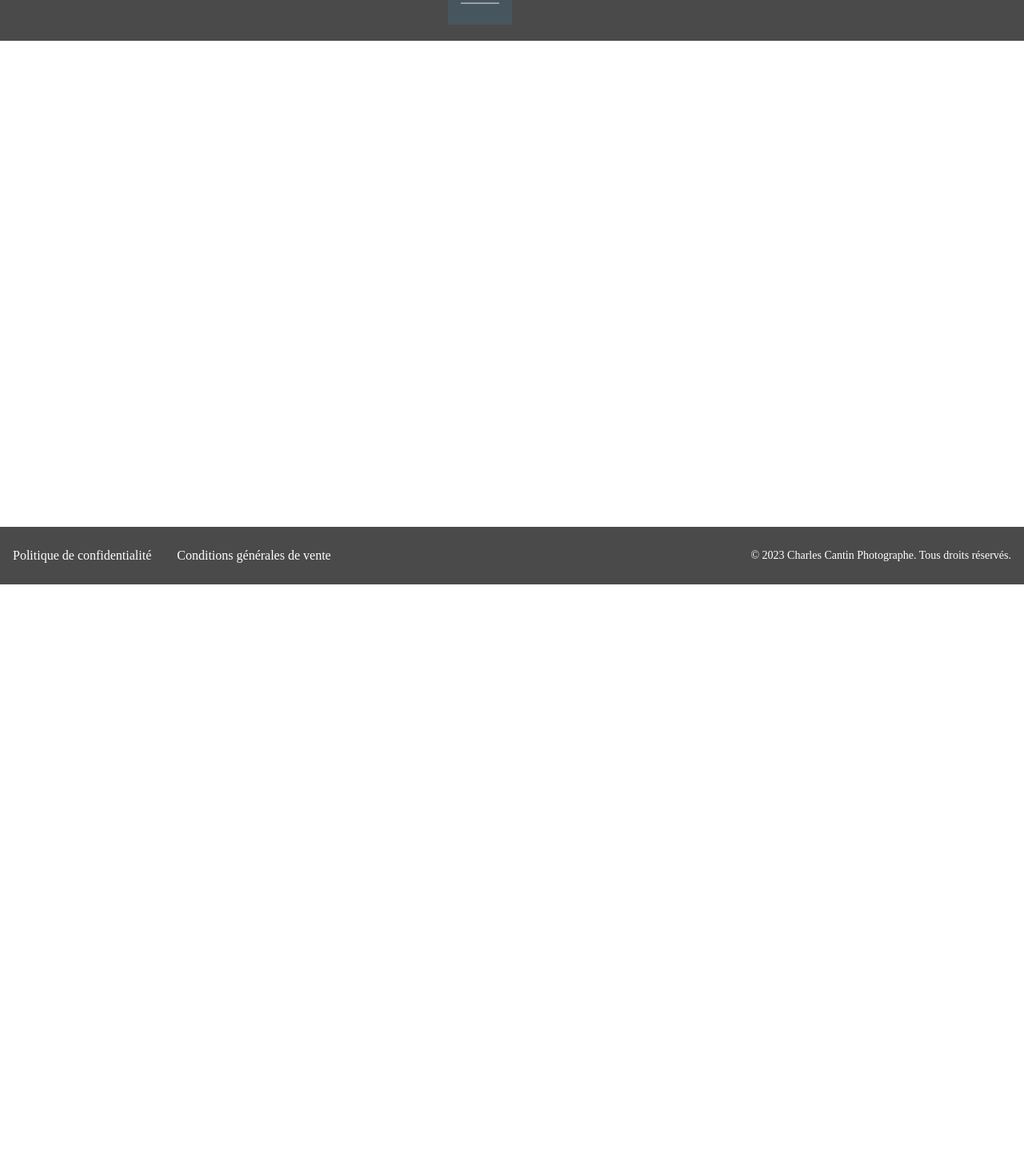
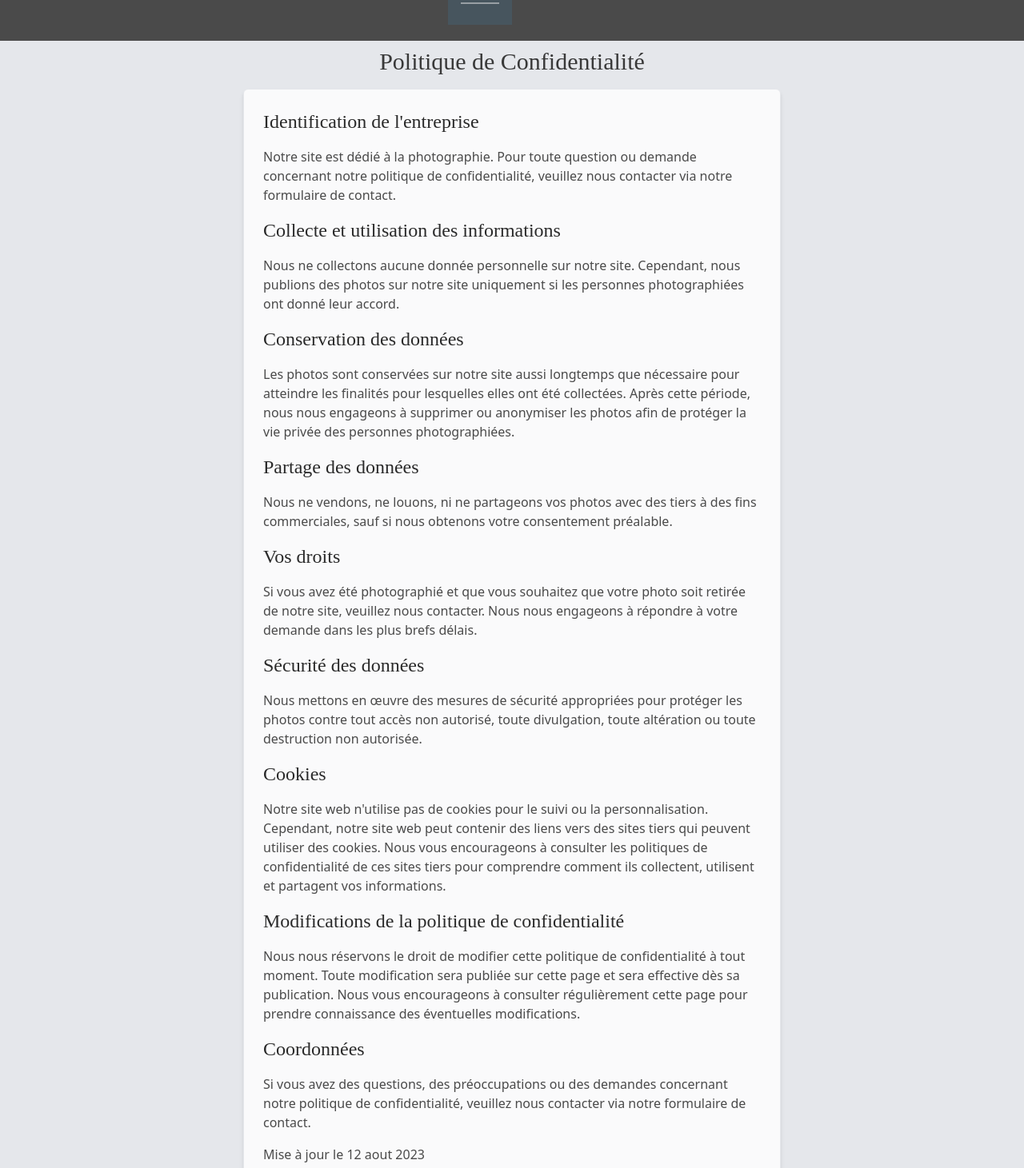
Before and after one commit to Ben0813/CharlesC, a React (Vite) app in the folder front/: page /privacy-policy in a window 1280 px wide. Shown: the part 69-1530 px from the top of the page at 80% size. Before the commit the page ends 800 px from the top, so only its background shows below. Built offline with nearby package versions, Linux system fonts and the light colour scheme; a web font is replaced by a local one.

Commit message:
add PrivacyPolicyPage  and TermsOfSalePage

```diff
--- a/front/src/App.jsx
+++ b/front/src/App.jsx
@@ -7,6 +7,8 @@ import HomePage from './components/views/HomePage';
 import ServicesPage from './components/views/ServicesPage';
 import ContactPage from './components/views/ContactPage';
 import GalleryPage from './components/views/GalleryPage';
+import PrivacyPolicyPage from './components/views/PrivacyPolicyPage';
+import TermsOfSalePage from './components/views/TermsOfSalePage';
 
 function App() {
   return (
@@ -18,6 +20,8 @@ function App() {
           <Route path="/services" element={<ServicesPage />} />
           <Route path="/contact" element={<ContactPage /> } />
           <Route path="/gallery" element={<GalleryPage />} />
+          <Route path="/privacy-policy" element={<PrivacyPolicyPage />} />
+          <Route path="/Terms-of-sale" element={<TermsOfSalePage />} />
         </Routes>
       </div>
       <Footer />
--- a/front/src/components/Footer.jsx
+++ b/front/src/components/Footer.jsx
@@ -11,7 +11,7 @@ const Footer = () => {
                     <Link to="/privacy-policy" className="hover:text-gray-400 text-center">
                         Politique de confidentialité
                     </Link>
-                    <Link to="/terms-of-service" className="hover:text-gray-400 text-center">
+                    <Link to="/terms-of-sale" className="hover:text-gray-400 text-center">
                         Conditions générales de vente
                     </Link>
                 </div>
--- a/front/src/components/views/GalleryPage.jsx
+++ b/front/src/components/views/GalleryPage.jsx
@@ -19,32 +19,34 @@ function GaleriePage() {
   return (
     <div className="bg-gray-200 min-h-screen pt-28">
       <div className="container mx-auto p-4">
-        <h1 className="text-3xl font-display mb-4 text-center text-gray-700">Galerie</h1>
-        <div className="mb-4">
+        <h1 className="text-3xl font-display mb-4 text-center text-gray-800">Galerie</h1>
+        <div className="mb-4 flex flex-wrap justify-center">
   {['Toutes', 'Mariage', 'Grossesse', 'Bebe', 'Famille', 'Bapteme', 'Couple', 'Portrait'].map(cat => (
     <button
       key={cat}
-              className={`mr-2 p-2 ${filter === cat ? 'bg-gray-200 text-white' : 'bg-gray-700'}`}
+      className={`mx-2 my-1 p-2 rounded ${filter === cat ? 'bg-gray-200 text-gray-900' : 'bg-gray-700 text-white'}`}
       onClick={() => setFilter(cat)}
     >
       {cat}
     </button>
   ))}
 </div>
+
         <div className="grid grid-cols-1 md:grid-cols-2 lg:grid-cols-3 gap-6">
           {photos.filter(photo => (filter === 'Toutes' || filter === '') ? true : photo.Categorie === filter).map((photo, index) => (
-            <div key={index} className="relative group">
+            <div key={index} className="p-6 bg-white bg-opacity-80 border rounded-md shadow-md hover:shadow-xl transition-shadow duration-300 max-w-md w-full relative group">
   {photo.Url &&
     <img
       src={photo.Url}
       alt={photo.Titre}
-                  className="w-full h-56 object-cover rounded-lg shadow-md bg-gray-700"
+      className="w-full h-56 object-cover rounded-lg mb-2"
     />
   }
-              <div className="absolute inset-0 bg-black bg-opacity-50 flex items-center justify-center rounded-lg group-hover:opacity-100 opacity-0 transition-opacity duration-300">
-                <span className="font-display text-xl text-gray-700">{photo.Titre}</span>
+  <div className="absolute inset-0 bg-black bg-opacity-50 flex items-center justify-center rounded-lg group-hover:opacity-100 opacity-0 transition-opacity duration-300 z-10">
+    <span className="font-display text-xl text-white">{photo.Titre}</span>
   </div>
 </div>
+
           ))}
         </div>
       </div>
--- /dev/null
+++ b/front/src/components/views/PrivacyPolicyPage.jsx
@@ -0,0 +1,66 @@
+import React from 'react';
+
+function PrivacyPolicyPage() {
+    React.useEffect(() => {
+        window.scrollTo(0, 0);
+    }, []);
+
+  return (
+    <div className="bg-gray-200 min-h-screen pt-28">
+      <div className="container mx-auto p-4">
+        <h1 className="text-3xl font-display mb-4 text-center text-gray-800">Politique de Confidentialité</h1>
+
+        <div className="p-6 bg-white bg-opacity-80 border rounded-md shadow-md hover:shadow-xl transition-shadow duration-300 max-w-2xl mx-auto">
+          <h2 className="font-display text-2xl mb-4 text-gray-900">Identification de l'entreprise</h2>
+          <p className="text-gray-700 mb-4">
+            Notre site est dédié à la photographie. Pour toute question ou demande concernant notre politique de confidentialité, veuillez nous contacter via notre formulaire de contact.
+          </p>
+
+          <h2 className="font-display text-2xl mb-4 text-gray-900">Collecte et utilisation des informations</h2>
+          <p className="text-gray-700 mb-4">
+            Nous ne collectons aucune donnée personnelle sur notre site. Cependant, nous publions des photos sur notre site uniquement si les personnes photographiées ont donné leur accord.
+          </p>
+
+          <h2 className="font-display text-2xl mb-4 text-gray-900">Conservation des données</h2>
+          <p className="text-gray-700 mb-4">
+            Les photos sont conservées sur notre site aussi longtemps que nécessaire pour atteindre les finalités pour lesquelles elles ont été collectées. Après cette période, nous nous engageons à supprimer ou anonymiser les photos afin de protéger la vie privée des personnes photographiées.
+          </p>
+
+          <h2 className="font-display text-2xl mb-4 text-gray-900">Partage des données</h2>
+          <p className="text-gray-700 mb-4">
+            Nous ne vendons, ne louons, ni ne partageons vos photos avec des tiers à des fins commerciales, sauf si nous obtenons votre consentement préalable.
+          </p>
+
+          <h2 className="font-display text-2xl mb-4 text-gray-900">Vos droits</h2>
+          <p className="text-gray-700 mb-4">
+            Si vous avez été photographié et que vous souhaitez que votre photo soit retirée de notre site, veuillez nous contacter. Nous nous engageons à répondre à votre demande dans les plus brefs délais.
+          </p>
+
+          <h2 className="font-display text-2xl mb-4 text-gray-900">Sécurité des données</h2>
+          <p className="text-gray-700 mb-4">
+            Nous mettons en œuvre des mesures de sécurité appropriées pour protéger les photos contre tout accès non autorisé, toute divulgation, toute altération ou toute destruction non autorisée.
+          </p>
+
+          <h2 className="font-display text-2xl mb-4 text-gray-900">Cookies</h2>
+          <p className="text-gray-700 mb-4">
+            Notre site web n'utilise pas de cookies pour le suivi ou la personnalisation. Cependant, notre site web peut contenir des liens vers des sites tiers qui peuvent utiliser des cookies. Nous vous encourageons à consulter les politiques de confidentialité de ces sites tiers pour comprendre comment ils collectent, utilisent et partagent vos informations.
+          </p>
+
+          <h2 className="font-display text-2xl mb-4 text-gray-900">Modifications de la politique de confidentialité</h2>
+          <p className="text-gray-700 mb-4">
+            Nous nous réservons le droit de modifier cette politique de confidentialité à tout moment. Toute modification sera publiée sur cette page et sera effective dès sa publication. Nous vous encourageons à consulter régulièrement cette page pour prendre connaissance des éventuelles modifications.
+          </p>
+
+          <h2 className="font-display text-2xl mb-4 text-gray-900">Coordonnées</h2>
+          <p className="text-gray-700">
+            Si vous avez des questions, des préoccupations ou des demandes concernant notre politique de confidentialité, veuillez nous contacter via notre formulaire de contact.
+          </p>
+
+          <p className="text-gray-700 mt-4">Mise à jour le 12 aout 2023</p>
+        </div>
+      </div>
+    </div>
+  );
+}
+
+export default PrivacyPolicyPage;
--- /dev/null
+++ b/front/src/components/views/TermsOfSalePage.jsx
@@ -0,0 +1,46 @@
+import React from 'react';
+
+function TermsOfSalePage() {
+    React.useEffect(() => {
+        window.scrollTo(0, 0);
+    }, []);
+
+  return (
+    <div className="bg-gray-200 min-h-screen pt-28">
+      <div className="container mx-auto p-4">
+        <h1 className="text-3xl font-display mb-4 text-center text-gray-800">Conditions Générales de Vente</h1>
+
+        <div className="p-6 bg-white bg-opacity-80 border rounded-md shadow-md hover:shadow-xl transition-shadow duration-300 max-w-2xl mx-auto">
+          <h2 className="font-display text-2xl mb-4 text-gray-900">Séances photo</h2>
+          <p className="text-gray-700 mb-4">
+            Toutes les séances photo doivent être payées à l'avance. Les annulations doivent être effectuées au moins 48 heures à l'avance pour un remboursement complet.
+          </p>
+
+          <h2 className="font-display text-2xl mb-4 text-gray-900">Photos imprimées</h2>
+          <p className="text-gray-700 mb-4">
+            Les photos imprimées sont couvertes par une garantie de qualité de 6 mois. Si un défaut est détecté pendant cette période, nous le remplaçons gratuitement.
+          </p>
+
+          <h2 className="font-display text-2xl mb-4 text-gray-900">Livraison</h2>
+          <p className="text-gray-700 mb-4">
+            Les délais de livraison sont donnés à titre indicatif. En cas de retard, cela ne donne pas droit à une annulation de commande ou à des dommages et intérêts.
+          </p>
+
+          <h2 className="font-display text-2xl mb-4 text-gray-900">Droits d'utilisation</h2>
+          <p className="text-gray-700 mb-4">
+            Les photos prises peuvent être utilisées par le photographe à des fins de promotion, sauf accord contraire écrit et signé par les deux parties. Les clients ont le droit d'utiliser les photos pour un usage personnel et non commercial.
+          </p>
+
+          <h2 className="font-display text-2xl mb-4 text-gray-900">Réclamations</h2>
+          <p className="text-gray-700">
+            Toute réclamation doit être adressée par écrit dans un délai de 15 jours après la livraison. Passé ce délai, aucune réclamation ne sera acceptée.
+          </p>
+
+          <p className="text-gray-700 mt-4">Mise à jour le 12 aout 2023</p>
+        </div>
+      </div>
+    </div>
+  );
+}
+
+export default TermsOfSalePage;
```
Lines whose indentation alone changed are shown as unchanged.
